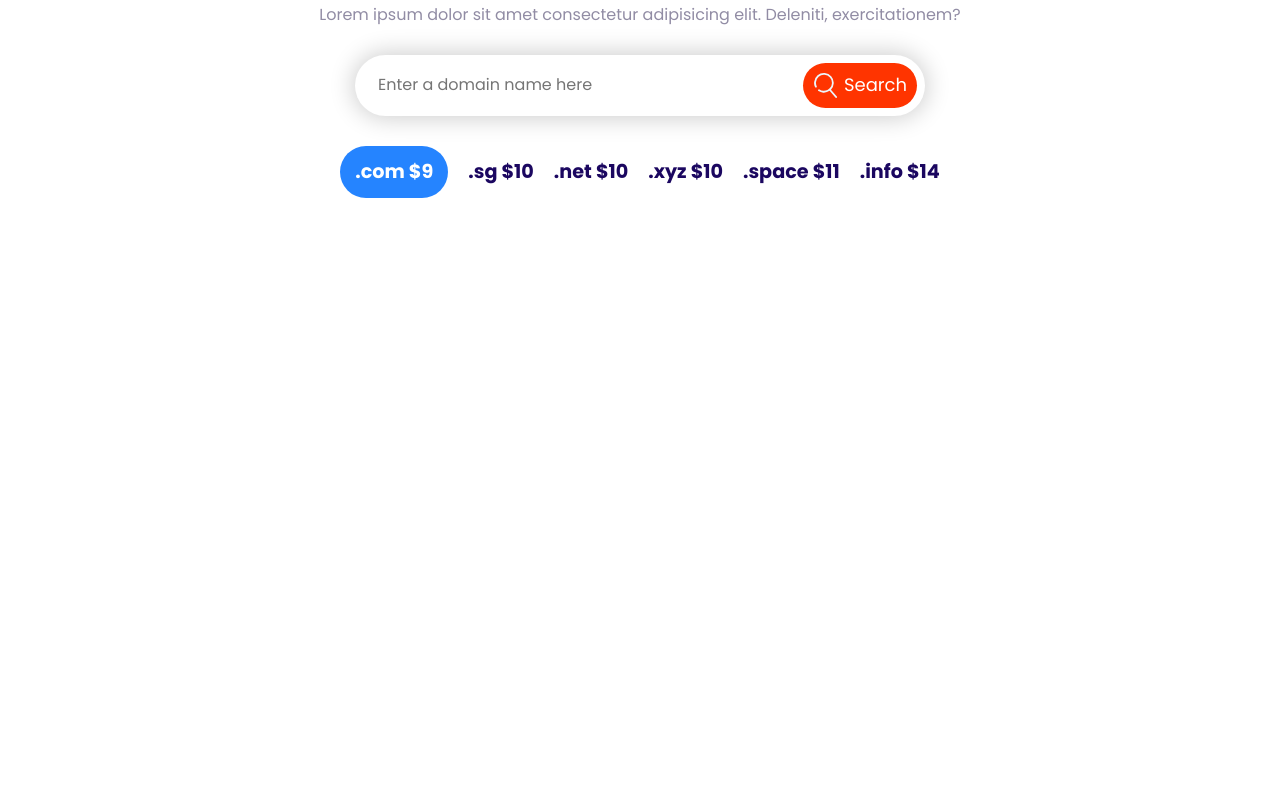
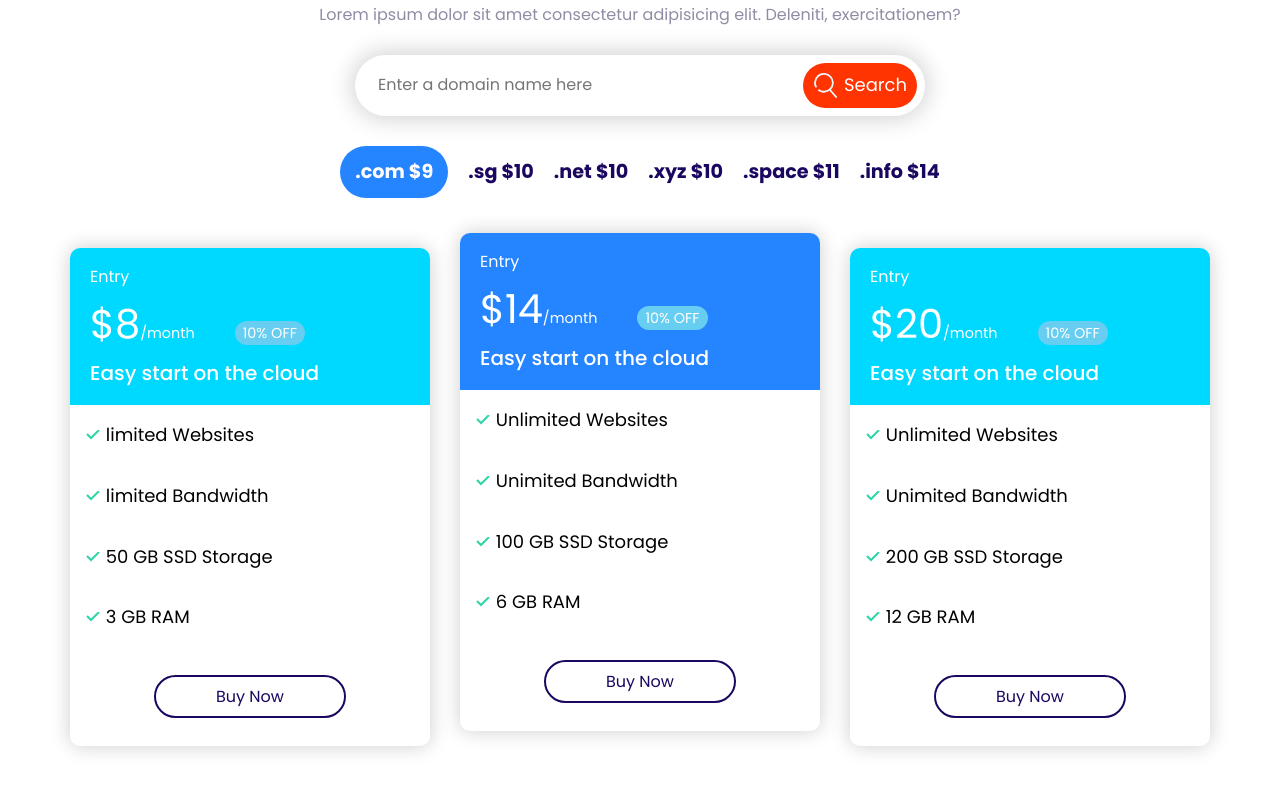
Before and after one commit to kechicheb/Mosh-Template, a plain HTML site: page index.html in a window 1280 px wide. Shown: the part 950-1742 px from the top of the page. Before the commit the page ends 1248 px from the top, so only its background shows below. Drawn offline with Linux system fonts and the light colour scheme.

Commit message:
finished hosting

```diff
--- a/CSS/main.css
+++ b/CSS/main.css
@@ -208,14 +208,16 @@ transform: skewY(-2deg);
 .hosting {
   padding-top: var(--main-padding-top);
   padding-bottom: var(--main-padding-bottom);
-  text-align: center;
+
 }
 .hosting .container > h1 {
+  text-align: center;
  color: var(--third-color);
  margin: 0 0 10px;
  font-size: 2.5rem;
 }
 .hosting .container > p {
+  text-align: center;
   color: var(--second-color);
 }
 .hosting .container .search {
@@ -307,4 +309,88 @@ transform: skewY(-2deg);
   font-size: 1.2rem;
   font-weight: bold;
 }
+.hosting .container section {
+  padding-top: 50px;
+  display: grid;
+  grid-template-columns: repeat(auto-fill,minmax(300px,1fr));
+  gap: 30px;
+}
+.hosting .container section .box {
+  border-radius: 10px;
+  overflow: hidden;
+  box-shadow: 0 0 20px rgba(0, 0, 0, 0.2);
+  transition: var(--main-transition);
+}
+.hosting .container section .box:hover  {
+   transform: perspective(200px) translateZ(6px);
+}
+.hosting .container section .box:nth-child(2) {
+  transform: translateY(-15px);
+}
+.hosting .container section .box:nth-child(2):hover {
+  transform: perspective(200px) translate3d(0,-15px,6px);
+}
+@media (max-width:1199px) {
+  .hosting .container section .box:nth-child(2) {
+    transform: translateY(0);
+  }
+  .hosting .container section .box:nth-child(2):hover {
+    transform: perspective(200px) translate3d(0,0,6px);
+  }
+}
+.hosting .container section .box .head {
+  padding: 20px;
+  color: white;
+  background-color: var(--fifth-color);
+
+}
+.hosting .container section .box:nth-child(2) .head {
+ background-color: var(--fourth-color);
+
+}
+
+.hosting .container section .box .head .line:nth-child(2) {
+  padding: 15px 0;
+}
+.hosting .container section .box .head .line:nth-child(2) > span > span{
+ font-size: 2.5rem;
+}
+.hosting .container section .box .head .line:nth-child(2) > span {
+  font-size: 0.9rem;
+}
+.hosting .container section .box .head .line:nth-child(2) > span + span {
+  margin-left: 40px;
+  font-size: 0.9rem;
+  background-color:#67cdf1 ;
+  padding:2px 8px;
+  border-radius: 50px;
+}
+.hosting .container section .box .head .line:nth-child(3) {
+  font-size: 20px;
+ font-weight: 500;
+}
+
+.hosting .container section .box  .content {
+  padding: 20px 15px;
+}
+.hosting .container section .box  .content li {
+padding-bottom: 40px;
+font-size: 18px;
+}
+.hosting .container section .box  .button {
+  padding: 0 15px;
+  margin: 0 auto 40px;
+  width: fit-content;
+}
+.hosting .container section .box  .button a {
+  border-radius: 50px;
+  color: var(--third-color);
+  border: 2px solid var(--third-color);
+  padding: 8px 60px;
+  transition: var(--main-transition);
+}
+.hosting .container section .box  .button a:hover {
+  background-color: var(--third-color);
+  color: white;
+}
 /* End hosting */
--- a/index.html
+++ b/index.html
@@ -79,12 +79,57 @@
         <li>.space $11</li>
         <li>.info $14</li>
       </ul>
+      <section>
+        <div class="box">
+          <div class="head">
+            <div class="line">Entry</div>
+            <div class="line"><span><span> $8</span>/month</span><span>10% OFF</span> </div>
+            <div class="line">Easy start on the cloud</div>
+          </div>
+          <ul class="content">
+            <li> <img src="assets/icons/tick.svg" alt="tick">  limited Websites</li>
+            <li> <img src="assets/icons/tick.svg" alt="tick">  limited Bandwidth</li>
+            <li> <img src="assets/icons/tick.svg" alt="tick">  50 GB SSD Storage</li>
+            <li> <img src="assets/icons/tick.svg" alt="tick">  3 GB RAM</li>
+          </ul>
+          <div class="button">
+            <a href="#">Buy Now</a>
+          </div>
+        </div>
+        <div class="box">
+          <div class="head">
+            <div class="line">Entry</div>
+            <div class="line"> <span> <span> $14</span>/month</span><span>10% OFF</span> </div>
+            <div class="line">Easy start on the cloud</div>
+          </div>
+          <ul class="content">
+            <li> <img src="assets/icons/tick.svg" alt="tick">  Unlimited Websites</li>
+            <li> <img src="assets/icons/tick.svg" alt="tick">  Unimited Bandwidth</li>
+            <li> <img src="assets/icons/tick.svg" alt="tick">  100 GB SSD Storage</li>
+            <li> <img src="assets/icons/tick.svg" alt="tick">  6 GB RAM</li>
+          </ul>
+          <div class="button">
+            <a href="#">Buy Now</a>
+          </div>
+        </div>
+        <div class="box">
+          <div class="head">
+            <div class="line">Entry</div>
+            <div class="line"> <span><span> $20</span>/month</span><span>10% OFF</span></div>
+            <div class="line">Easy start on the cloud</div>
+          </div>
+          <ul class="content">
+            <li> <img src="assets/icons/tick.svg" alt="tick">  Unlimited Websites</li>
+            <li> <img src="assets/icons/tick.svg" alt="tick">  Unimited Bandwidth</li>
+            <li> <img src="assets/icons/tick.svg" alt="tick">  200 GB SSD Storage</li>
+            <li> <img src="assets/icons/tick.svg" alt="tick">  12 GB RAM</li>
+          </ul>
+          <div class="button">
+            <a href="#">Buy Now</a>
+          </div>
+        </div>
+      </section>
     </div>
-    <section>
-      <div class="box">
-
-      </div>
-    </section>
   </section>
   <!-- End hosting -->
   <script src="js/all.min.js"></script>
```
